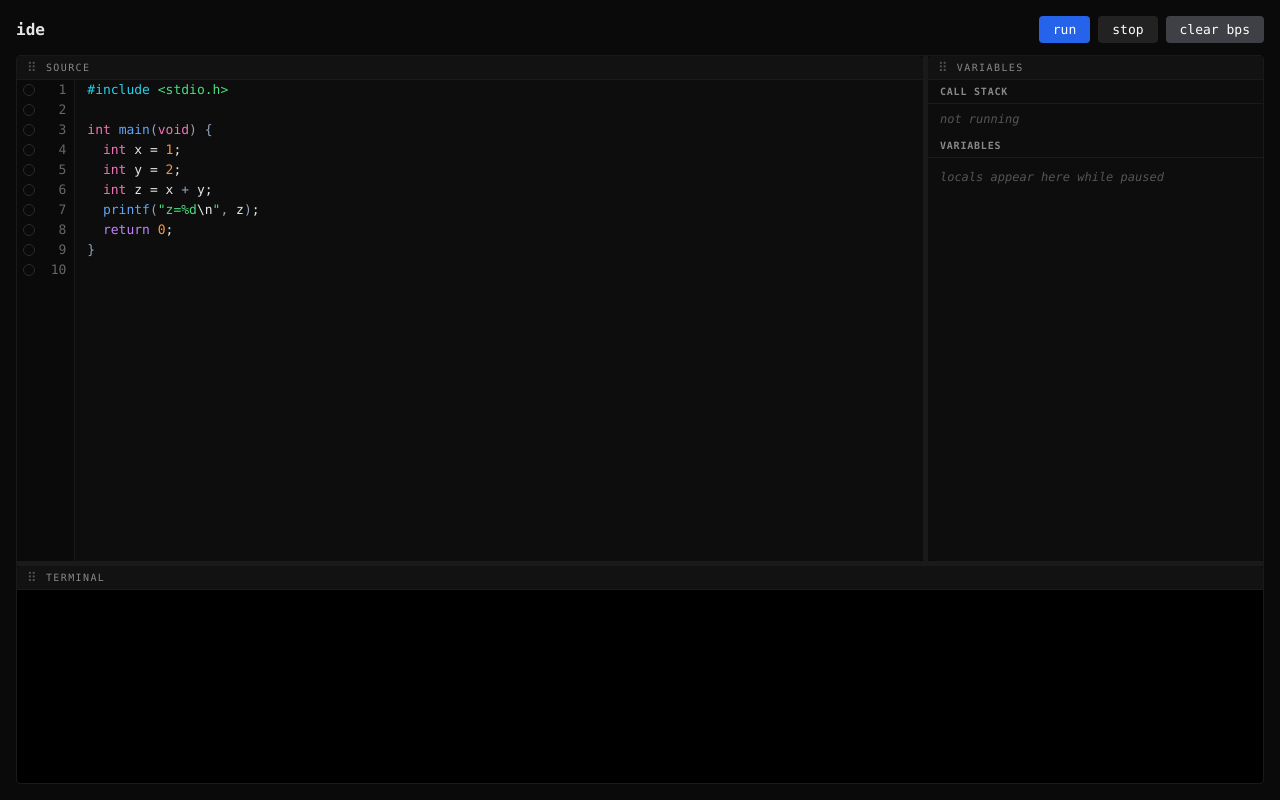
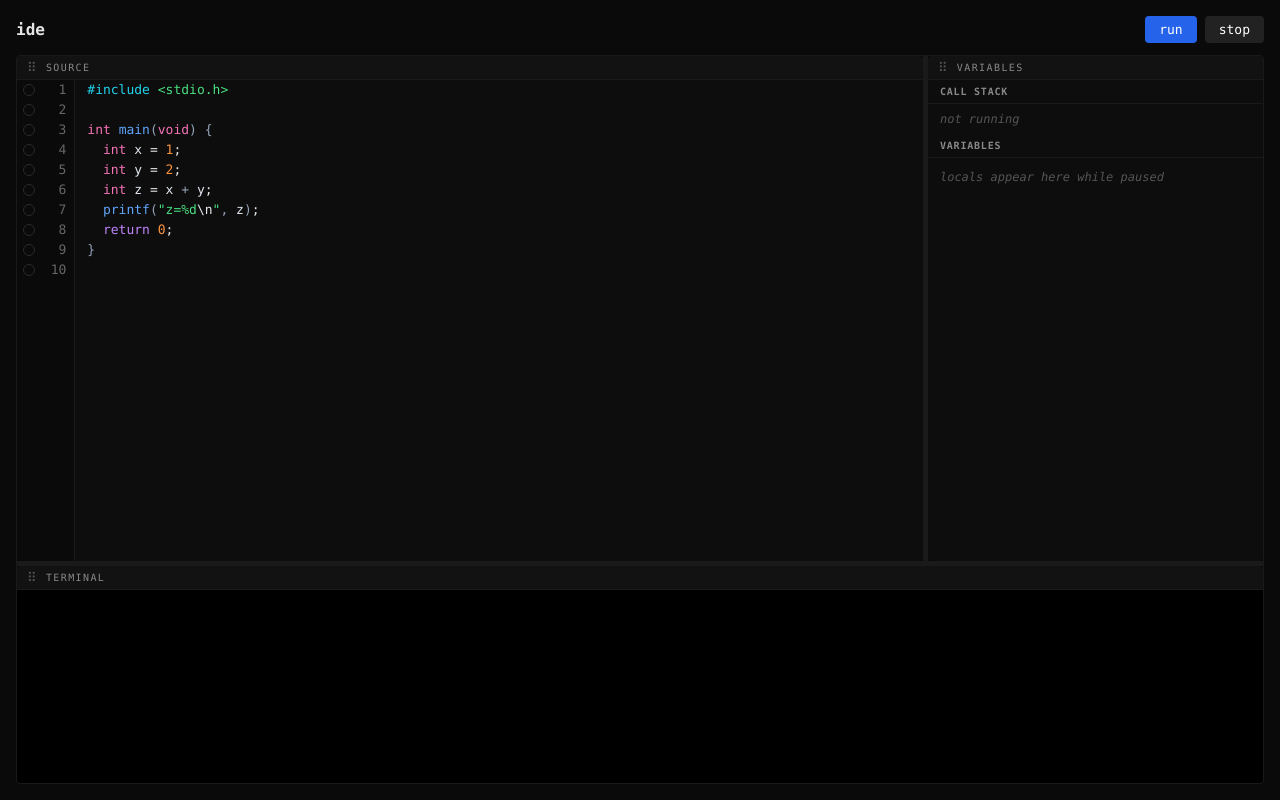
Before and after one commit to fabioibanez/ide, a Next.js app: page / in a window 1280 px wide. Built offline with nearby package versions, Linux system fonts and the light colour scheme.

Commit message:
remove clear bps button

```diff
--- a/app/page.tsx
+++ b/app/page.tsx
@@ -29,12 +29,6 @@ export default function Page() {
     [exec],
   );
 
-  const clearBreakpoints = useCallback(() => {
-    const next = new Set<number>();
-    setBreakpoints(next);
-    exec.applyBreakpoints(next);
-  }, [exec]);
-
   return (
     <main
       style={{
@@ -55,7 +49,6 @@ export default function Page() {
         onStepOver={exec.stepOver}
         onStepIn={exec.stepIn}
         onStepOut={exec.stepOut}
-        onClearBreakpoints={clearBreakpoints}
       />
 
       <div style={{ flex: 1, minHeight: 0, display: 'flex', flexDirection: 'column' }}>
--- a/components/IdeHeader.tsx
+++ b/components/IdeHeader.tsx
@@ -11,7 +11,6 @@ export type IdeHeaderProps = {
   onStepOver: () => void;
   onStepIn: () => void;
   onStepOut: () => void;
-  onClearBreakpoints: () => void;
 };
 
 export function IdeHeader(props: IdeHeaderProps) {
@@ -24,7 +23,6 @@ export function IdeHeader(props: IdeHeaderProps) {
     onStepOver,
     onStepIn,
     onStepOut,
-    onClearBreakpoints,
   } = props;
 
   return (
@@ -46,12 +44,6 @@ export function IdeHeader(props: IdeHeaderProps) {
           <Btn label="step out" onClick={onStepOut} color="#334155" />
         </>
       )}
-      <Btn
-        label="clear bps"
-        onClick={onClearBreakpoints}
-        disabled={isRunning && !isPaused}
-        color="#3f3f46"
-      />
     </header>
   );
 }
```
